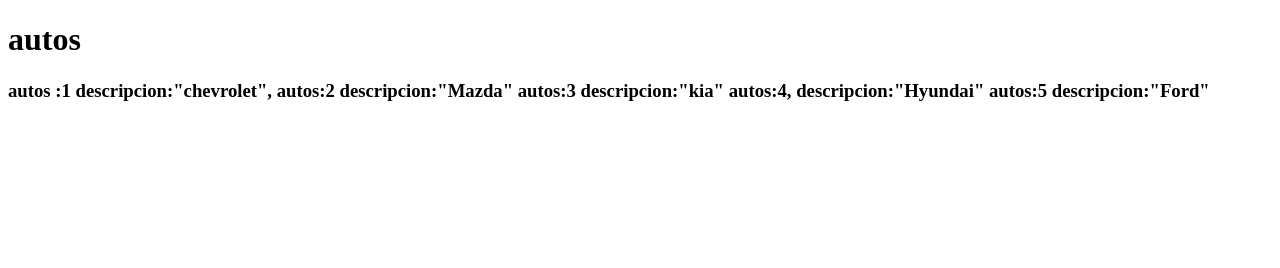
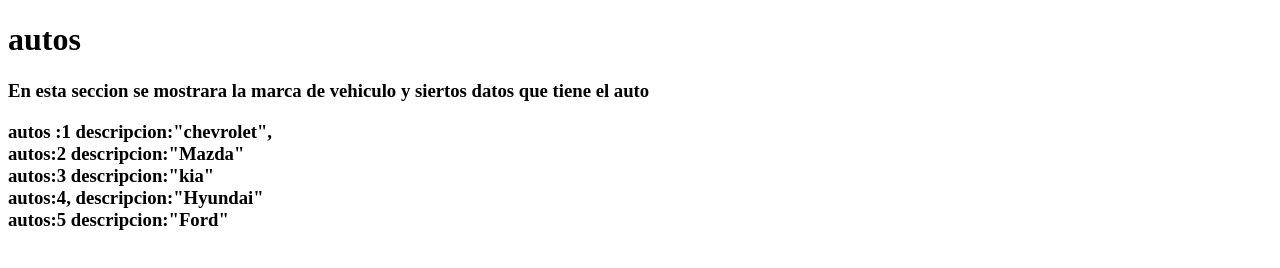
Before and after one commit to EsleiterAvila/sexto-B---Esleiter-Avila-Mac-as-, a website: page parcial 1/Practica4-1p/Public/autos.html in a window 1280 px wide. Drawn offline with Linux system fonts and the light colour scheme.

Commit message:
nuevo cambio

```diff
--- a/parcial 1/Practica4-1p/Public/autos.html
+++ b/parcial 1/Practica4-1p/Public/autos.html
@@ -9,19 +9,23 @@
 <body>
     <h1>autos</h1>
     <h3>
+
+        En esta seccion se mostrara la marca de vehiculo y siertos datos que tiene el auto <P>
+
         autos :1
-        descripcion:"chevrolet",
+        descripcion:"chevrolet",<br>
 
         autos:2
-        descripcion:"Mazda"
+        descripcion:"Mazda"<br>
 
         autos:3
-        descripcion:"kia"
+        descripcion:"kia"<br>
 
         autos:4,
-        descripcion:"Hyundai"
+        descripcion:"Hyundai"<br>
 
         autos:5
-        descripcion:"Ford"</h3>
+        descripcion:"Ford"<br>
+    </h3>
 </body>
 </html>
```
